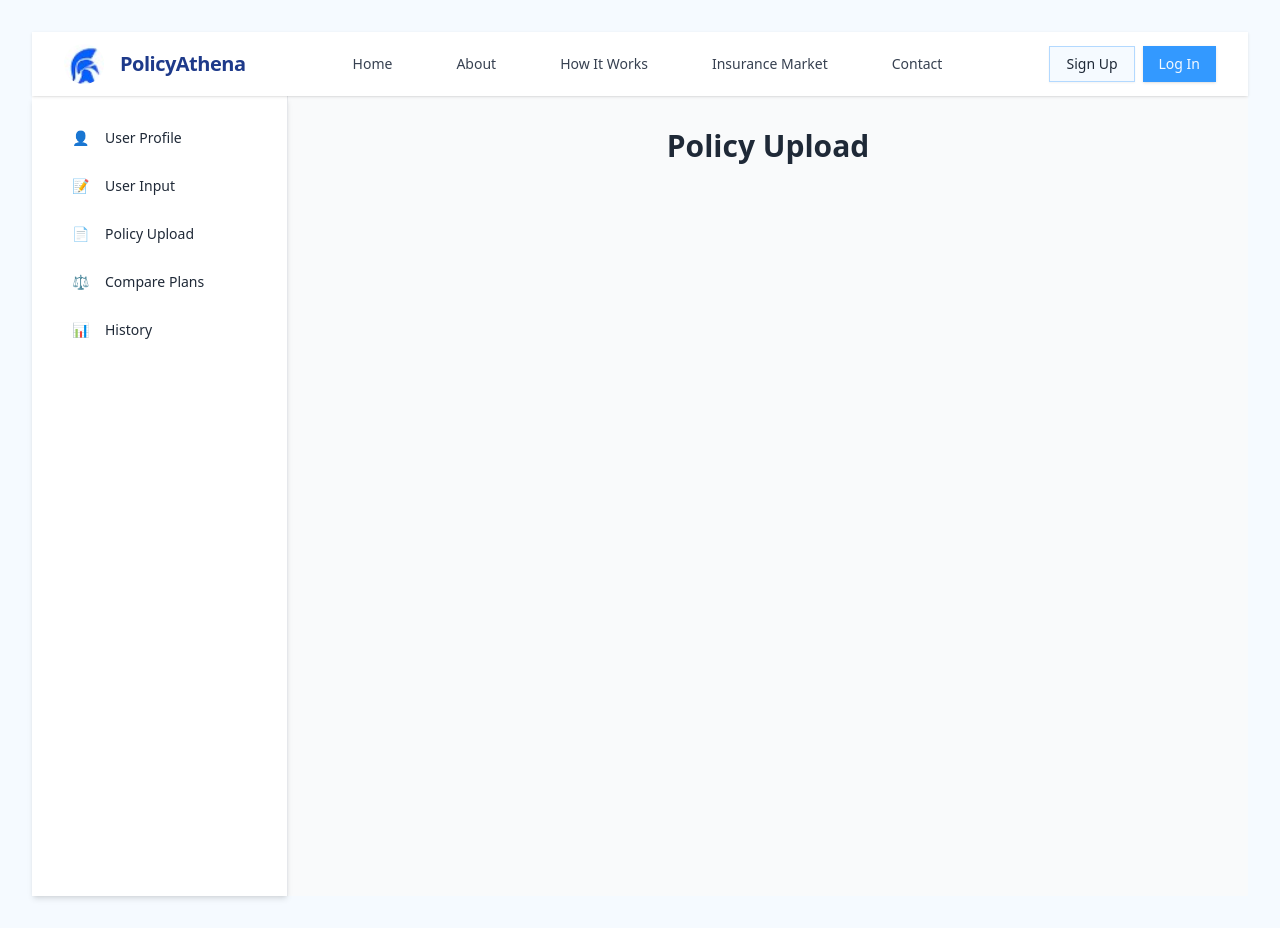
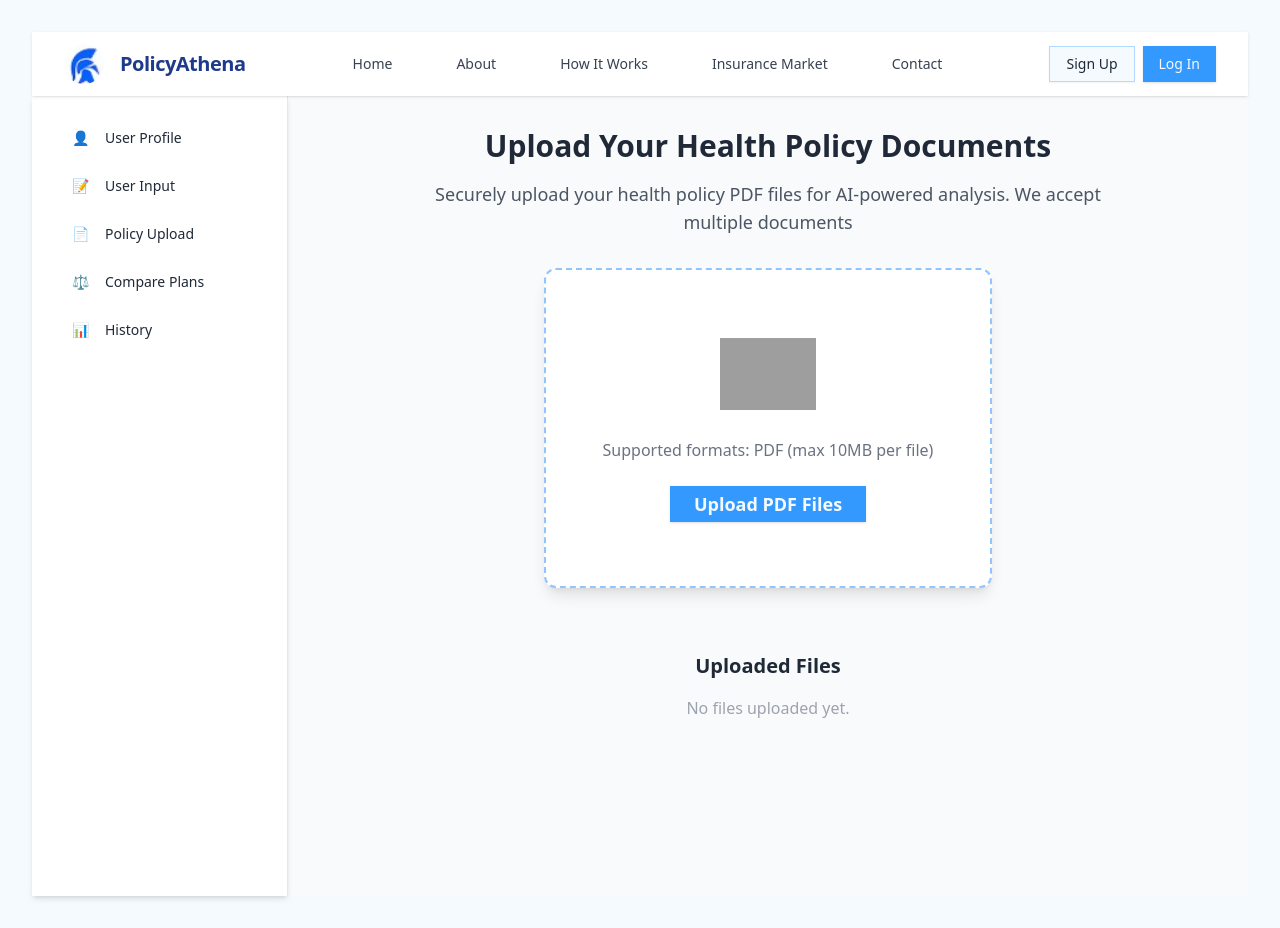
Before and after one commit to burke-dev727/PolicyAthena---frontend, a React (Vite) app in the folder frontend-ui/: page /Policyupload in a window 1280 px wide. Built offline with nearby package versions, Linux system fonts and the light colour scheme; grey boxes are pictures that could not be loaded.

Commit message:
Implemented Upload and Delete PDF files onto PolicyUpload.

```diff
--- a/frontend-ui/src/pages/Policyupload.jsx
+++ b/frontend-ui/src/pages/Policyupload.jsx
@@ -5,14 +5,40 @@
  * Description:
  *   - Modified the Policy Upload page placeholder.
  *   - Refactored to use reusable TopNavBar (with login/signup modal) and SidebarNav for consistent navigation and authentication UI across the app.
+ *   - Implemented PDF upload functionality with file validation and preview.
+ *   - Will need to give Picture Icons for upload and file sections
  */
 
+import React, { useRef, useState } from 'react';
 import { Button } from '@/components/ui/button';
 import { Input } from '@/components/ui/input';
 import TopNavBar from '../components/TopNavBar';
 import SidebarNav from '../components/SidebarNav';
 
 export default function PolicyUpload() {
+    const fileInputRef = useRef(null);
+    const [uploadedFiles, setUploadedFiles] = useState([]);
+
+    const handleBoxClick = () => {
+        fileInputRef.current.click();
+    };
+
+    const handleFileChange = (e) => {
+        const files = Array.from(e.target.files);
+        if (files.length > 0) {
+            const newFile = files.filter(
+                file => !uploadedFiles.some(
+                    f => f.name === file.name && f.size === file.size
+                )
+            )
+            setUploadedFiles(prev => [...prev, ...newFile]);
+        }
+        e.target.value = '';
+    }
+
+    const handleDelete = (index) => {
+        setUploadedFiles(prev => prev.filter((_, i) => i !== index));
+    };
     return (
         <div className="min-h-screen bg-gray-50 text-gray-800">
             <TopNavBar />
@@ -20,8 +46,59 @@ export default function PolicyUpload() {
                 <SidebarNav />
                 {/* Main Content */}
                 <main className="flex-1 p-8 overflow-y-auto">
-                    <h1 className="text-3xl font-bold mb-6 text-center">Policy Upload</h1>
-                    {/* Add policy upload content here */}
+                    <section className="mb-12">
+                        {/* Header Section */}
+                        <div className="text-center max-w-2xl mx-auto mb-8">
+                            <h1 className="text-4xl md:text-3xl font-extrabold mb-4">Upload Your Health Policy Documents</h1>
+                            <p className="text-lg text-gray-600 mb-6">
+                                Securely upload your health policy PDF files for AI-powered analysis. We accept multiple documents
+                            </p>
+                        </div>
+                        {/* PDF Upload */}
+                        <div className="flex justify-center mb-8">
+                            <div className="w-full max-w-md bg-white rounded-xl shadow-lg flex flex-col items-center justify-center p-8 border-2 border-dashed border-blue-300 cursor-pointer transition hover:border-blue-500"
+                                onClick={handleBoxClick} style={{ minHeight: '320px '}}
+                            >
+                                <img
+                                    src="/placeholder-image.png"
+                                    alt="Upload Icon in Uploading Files"
+                                    className="w-24 h-24 mb-4 object-contain"
+                                />
+                                <p className="text-gray-500 text-center mb-6">Supported formats: PDF (max 10MB per file)</p>
+                                <Button className="px-6 py-2 text-lg font-semibold mb-2">Upload PDF Files</Button>
+                                <Input ref={fileInputRef} type="file" accept="application/pdf" multiple className="hidden"
+                                    onChange={handleFileChange}
+                                />
+                            </div>
+                        </div>
+                    </section>
+                    {/* Uploaded Files Section */}
+                    <section className="max-w-md mx-auto mt-16">
+                        <h2 className="text-xl font-bold mb-4 text-center">Uploaded Files</h2>
+                        {uploadedFiles.length === 0 ? (
+                            <div className="text-center text-gray-400">No files uploaded yet.</div>
+                        ) : (
+                            <div className="bg-white rounded-xl shadow p-6">
+                                <ul className="divide-y divide-gray-200">
+                                    {uploadedFiles.map((file, idx) => (
+                                        <li key={file.name + file.size} className="flex items-center justify-between py-2">
+                                            <div className="flex items-center">
+                                                <img src="/placeholder-image.png" alt="PDF file icon" className="w-6 h-6 mr-3 object-contain" />
+                                                <span className="font-medium">{file.name}</span>
+                                                <span className="ml-2 text-gray-400 text-xs">({(file.size / 1024).toFixed(1)} KB)</span>
+                                            </div>
+                                            <Button variant="outline" className="text-red-600 border-red-300 hover:bg-red-50 p-2" onClick={() => handleDelete(idx)} aria-label="Delete">
+                                                {/* X-Delete Icon */}
+                                                <svg xmlns="http://www.w3.org/2000/svg" className="w-4 h-4" fill="none" viewBox="0 0 24 24" stroke="currentColor">
+                                                    <path strokeLinecap="round" strokeLinejoin="round" strokeWidth={2} d="M6 18L18 6M6 6l12 12" />
+                                                </svg>
+                                            </Button>
+                                        </li>
+                                    ))}
+                                </ul>
+                            </div>
+                        )}
+                    </section>
                 </main>
             </div>
         </div>
--- /dev/null
+++ b/package.json
@@ -0,0 +1,5 @@
+{
+  "dependencies": {
+    "react-pdf": "^10.0.1"
+  }
+}
```
Also changed, not shown: 1 other file (tests, documents, lock files or other folders).
